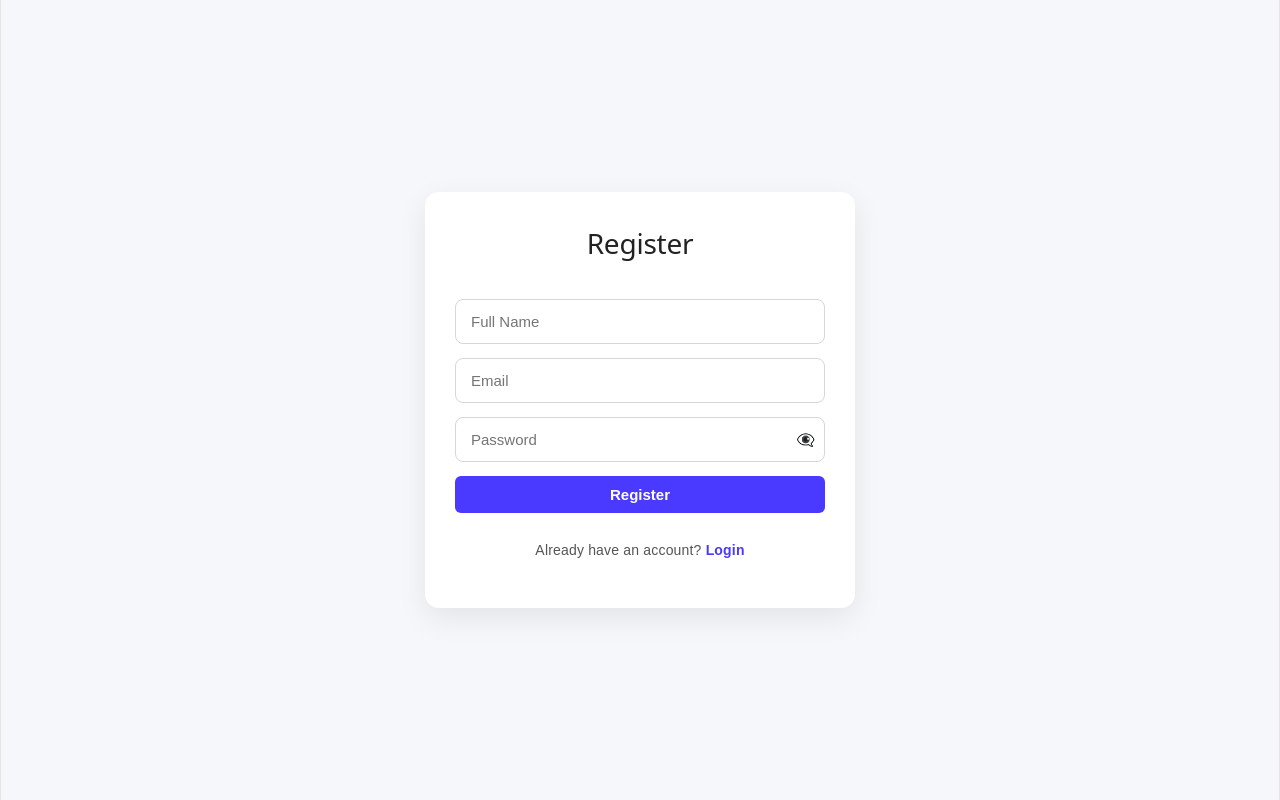
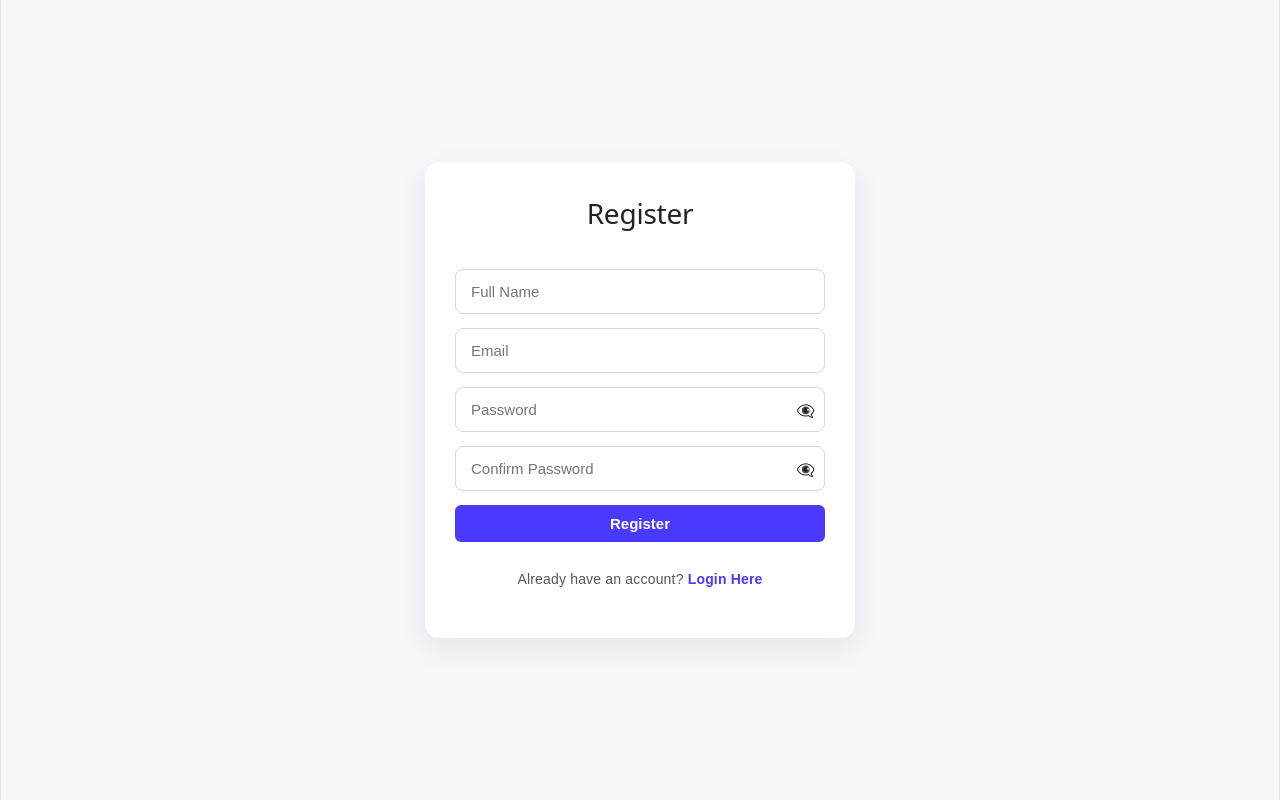
Before and after one commit to surendrakumar498/expenses_frontend, a React (Vite) app: page / in a window 1280 px wide. Both pictures are taken after a click on the element "Register Here". Built offline with nearby package versions, Linux system fonts and the light colour scheme; no server answers.

Commit message:
added confirm password

```diff
--- a/src/components/Register.jsx
+++ b/src/components/Register.jsx
@@ -2,6 +2,8 @@ import "../App.css";
 import React, { useState } from "react";
 import { MoonLoader } from "react-spinners";
 import Swal from "sweetalert2";
+
+const PASSWORD_REGEX = /^(?=.*[A-Za-z])(?=.*\d).{8,}$/;
 
 const Register = ({ onRegisterSuccess, switchToLogin }) => {
   const API_URL = `${import.meta.env.VITE_BACKEND_URL}/api/auth`;
@@ -9,7 +11,9 @@ const Register = ({ onRegisterSuccess, switchToLogin }) => {
   const [name, setName] = useState("");
   const [email, setEmail] = useState("");
   const [password, setPassword] = useState("");
+  const [confirmPassword, setConfirmPassword] = useState("");
   const [showPassword, setShowPassword] = useState(false);
+  const [showConfirmPassword, setShowConfirmPassword] = useState(false);
   const [loading, setLoading] = useState(false);
   const [error, setError] = useState("");
 
@@ -19,8 +23,8 @@ const Register = ({ onRegisterSuccess, switchToLogin }) => {
     e.preventDefault();
     setError("");
 
-    if (!name || !email || !password) {
-      setError("All field are required");
+    if (!name || !email || !password || !confirmPassword) {
+      setError("All fields are required");
       return;
     }
 
@@ -28,12 +32,16 @@ const Register = ({ onRegisterSuccess, switchToLogin }) => {
       setError("Please enter a valid email address (e.g. name@example.com)");
       return;
     }
-const PASSWORD_REGEX = /^(?=.*[A-Za-z])(?=.*\d).{8,}$/;
 
-if (!PASSWORD_REGEX.test(password)) {
-  setError("Password must be at least 8 characters long and include both letters and numbers.");
-  return;
-}
+    if (!PASSWORD_REGEX.test(password)) {
+      setError("Password kam se kam 8 characters ka ho aur usme letters + numbers dono hone chahiye.");
+      return;
+    }
+
+    if (password !== confirmPassword) {
+      setError("Password aur Confirm Password match nahi kar rahe.");
+      return;
+    }
 
     try {
       setLoading(true);
@@ -62,7 +70,7 @@ if (!PASSWORD_REGEX.test(password)) {
         confirmButtonColor: "#4a3aff",
       });
 
-     switchToLogin();
+      switchToLogin();
     } catch (err) {
       console.log(err);
       setError("Something went wrong. Try again.");
@@ -118,12 +126,30 @@ if (!PASSWORD_REGEX.test(password)) {
           </button>
         </div>
 
+        <div className="password-field-wrapper">
+          <input
+            type={showConfirmPassword ? "text" : "password"}
+            placeholder="Confirm Password"
+            value={confirmPassword}
+            onChange={(e) => setConfirmPassword(e.target.value)}
+          />
+
+          <button
+            type="button"
+            className="toggle-password-btn"
+            onClick={() => setShowConfirmPassword((prev) => !prev)}
+            tabIndex={-1}
+          >
+            {showConfirmPassword ? "👁️" : "👁️‍🗨️"}
+          </button>
+        </div>
+
         <button type="submit" disabled={loading}>
           {loading ? "Registering..." : "Register"}
         </button>
 
         <p className="auth-switch">
-       Already have an account? <span onClick={switchToLogin}>Login</span>
+          Already have an account? <span onClick={switchToLogin}>Login Here</span>
         </p>
       </form>
     </div>
```
